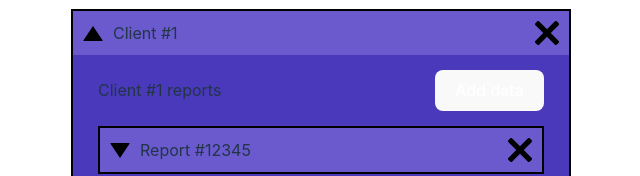
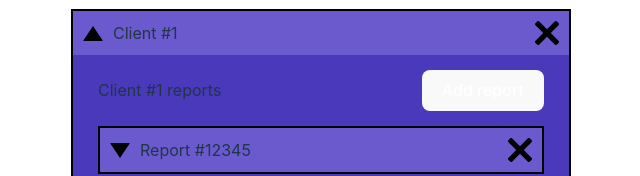
Before and after one commit to ThomasSalty/SNP-MIP_test_task, a React (Vite) app: page / in a window 1280 px wide. Both pictures are taken after a click on the heading "Client #1". Shown: the part 166-342 px from the top of the page, without its empty margins (319-959 px from the left). Built offline with nearby package versions, Linux system fonts and the light colour scheme; data requests are answered from the project's data file.

Commit message:
Add client and report plus refactor Clients comp

```diff
--- a/src/components/Clients.tsx
+++ b/src/components/Clients.tsx
@@ -3,7 +3,8 @@ import {
 	getClients,
 	getReports,
 	getReportData,
-	useAppSelector
+	useAppSelector,
+	type Client
 } from "../state";
 import styles from "./client.module.scss";
 
@@ -12,22 +13,16 @@ function Clients() {
 	const reports = useAppSelector(getReports);
 	const reportData = useAppSelector(getReportData);
 
-	return (
-		<div className={styles.clientWrapper}>
-			{clients.length > 0 ? (
-				clients.map((client) => (
-					<Window
-						clientId={client.id}
-						reportId={0}
-						key={client.id}
-						title={client.title}
-					>
-						{reports.filter(
+	const renderReportsForClient = (client: Client) => {
+		const clientReports = reports.filter(
 			(clientReport) => clientReport.clientId === client.id
-						).length > 0 ? (
-							reports
-								.filter((clientReport) => clientReport.clientId === client.id)
-								.map((report) => (
+		);
+
+		if (clientReports.length === 0) {
+			return <p>{`${client.title} has no reports!`}</p>;
+		}
+
+		return clientReports.map((report) => (
 			<Window
 				clientId={client.id}
 				reportId={report.id}
@@ -36,19 +31,24 @@ function Clients() {
 				isReport
 			>
 				{reportData
-											.filter((reportData) => reportData.reportId === report.id)
+					.filter((data) => data.reportId === report.id)
 					.map((data) => (
 						<span key={data.id}>{data.value.toString()}</span>
 					))}
 			</Window>
-								))
+		));
+	};
+
+	return (
+		<div className={styles.clientWrapper}>
+			{clients.length === 0 ? (
+				<p>There are no clients in the database!</p>
 			) : (
-							<p>{`${client.title} has no reports!`}</p>
-						)}
+				clients.map((client) => (
+					<Window clientId={client.id} key={client.id} title={client.title}>
+						{renderReportsForClient(client)}
 					</Window>
 				))
-			) : (
-				<p>There are no clients in the database!</p>
 			)}
 		</div>
 	);
--- a/src/components/Header.tsx
+++ b/src/components/Header.tsx
@@ -1,9 +1,16 @@
 import styles from "./header.module.scss";
+import { addedClient, useAppDispatch } from "../state";
 
 function Header() {
+	const appDispatch = useAppDispatch();
+
+	const addNewClient = () => appDispatch(addedClient());
+
 	return (
 		<div className={styles.headerContainer}>
-			<button className={styles.newClientButton}>New Client</button>
+			<button className={styles.newClientButton} onClick={addNewClient}>
+				New Client
+			</button>
 			<input
 				type="search"
 				placeholder="Client search"
--- a/src/components/Window.tsx
+++ b/src/components/Window.tsx
@@ -1,10 +1,15 @@
 import styles from "./window.module.scss";
 import CloseIcon from "../../public/close-icon.svg";
-import { deletedClient, deletedReport, useAppDispatch } from "../state";
+import {
+	addedReportToClient,
+	deletedClient,
+	deletedReport,
+	useAppDispatch
+} from "../state";
 
 interface WindowProps {
 	clientId: number;
-	reportId: number;
+	reportId?: number;
 	title: string;
 	isReport?: boolean;
 	children?: React.ReactNode;
@@ -19,6 +24,16 @@ function Window({
 }: WindowProps) {
 	const appDispatch = useAppDispatch();
 
+	const deleteReportOrClient = () =>
+		isReport
+			? appDispatch(deletedReport({ clientId, reportId }))
+			: appDispatch(deletedClient({ clientId }));
+
+	const addReportOrData = () =>
+		isReport
+			? console.log("add data")
+			: appDispatch(addedReportToClient({ clientId }));
+
 	return (
 		<details className={styles.details}>
 			<summary className={styles.summary}>
@@ -26,18 +41,16 @@ function Window({
 				<img
 					src={CloseIcon}
 					className={styles.closeIcon}
-					onClick={() =>
-						isReport
-							? appDispatch(deletedReport({ clientId, reportId }))
-							: appDispatch(deletedClient({ clientId }))
-					}
+					onClick={deleteReportOrClient}
 				/>
 			</summary>
 
 			<div className={styles.options}>
 				<div className={styles.windowHeader}>
 					<span>{`${title} ${isReport ? "data" : "reports"}`}</span>
-					<button>{`Add ${isReport ? "report" : "data"}`}</button>
+					<button onClick={addReportOrData}>
+						{`Add ${isReport ? "data" : "report"}`}
+					</button>
 				</div>
 				<div className={isReport ? styles.reportDataItems : ""}>{children}</div>
 			</div>
--- /dev/null
+++ b/src/helpers/getRandomId.ts
@@ -0,0 +1 @@
+export const getRandomId = () => Math.floor(Math.random() * Date.now());
--- a/src/state.ts
+++ b/src/state.ts
@@ -10,6 +10,8 @@ import {
 	createSlice
 } from "@reduxjs/toolkit";
 import { createApi, fetchBaseQuery } from "@reduxjs/toolkit/query/react";
+
+import { getRandomId } from "./helpers/getRandomId";
 
 // Just a re-export from "react-redux".
 export { Provider } from "react-redux";
@@ -32,11 +34,11 @@ export const api = createApi({
 	})
 });
 
-type Client = {
+export type Client = {
 	id: number;
 	title: string;
 };
-type Report = {
+export type Report = {
 	id: number;
 	reportTitle: string;
 	clientId: number;
@@ -72,17 +74,38 @@ const dbSlice = createSlice({
 		},
 		deletedReport(
 			state,
-			action: PayloadAction<{ clientId: number; reportId: number }>
+			action: PayloadAction<{ clientId: number; reportId?: number }>
 		) {
 			state.reports = state.reports.filter(
 				(report) =>
 					report.clientId !== action.payload.clientId ||
 					report.id !== action.payload.reportId
 			);
+		},
+		addedClient(state) {
+			const randomId = getRandomId();
+			state.clients.push({
+				id: randomId,
+				title: `Client #${randomId}`
+			});
+		},
+		addedReportToClient(state, action: PayloadAction<{ clientId: number }>) {
+			const randomId = getRandomId();
+			state.reports.push({
+				id: randomId,
+				reportTitle: `Report #${randomId}`,
+				clientId: action.payload.clientId
+			});
 		}
 	}
 });
-export const { receivedDbData, deletedClient, deletedReport } = dbSlice.actions;
+export const {
+	receivedDbData,
+	deletedClient,
+	deletedReport,
+	addedClient,
+	addedReportToClient
+} = dbSlice.actions;
 
 export const store = configureStore({
 	reducer: {
```
Lines whose indentation alone changed are shown as unchanged.
